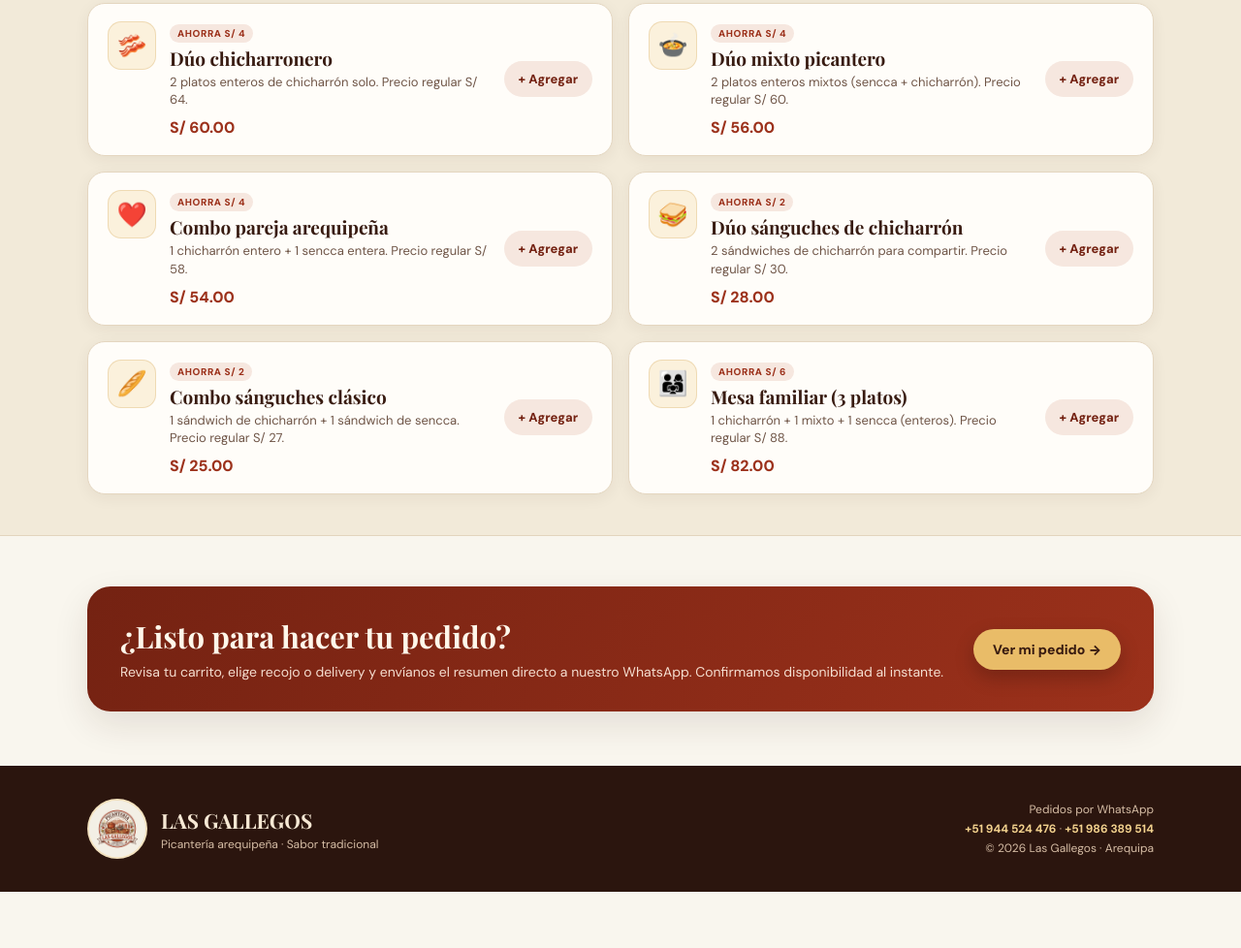
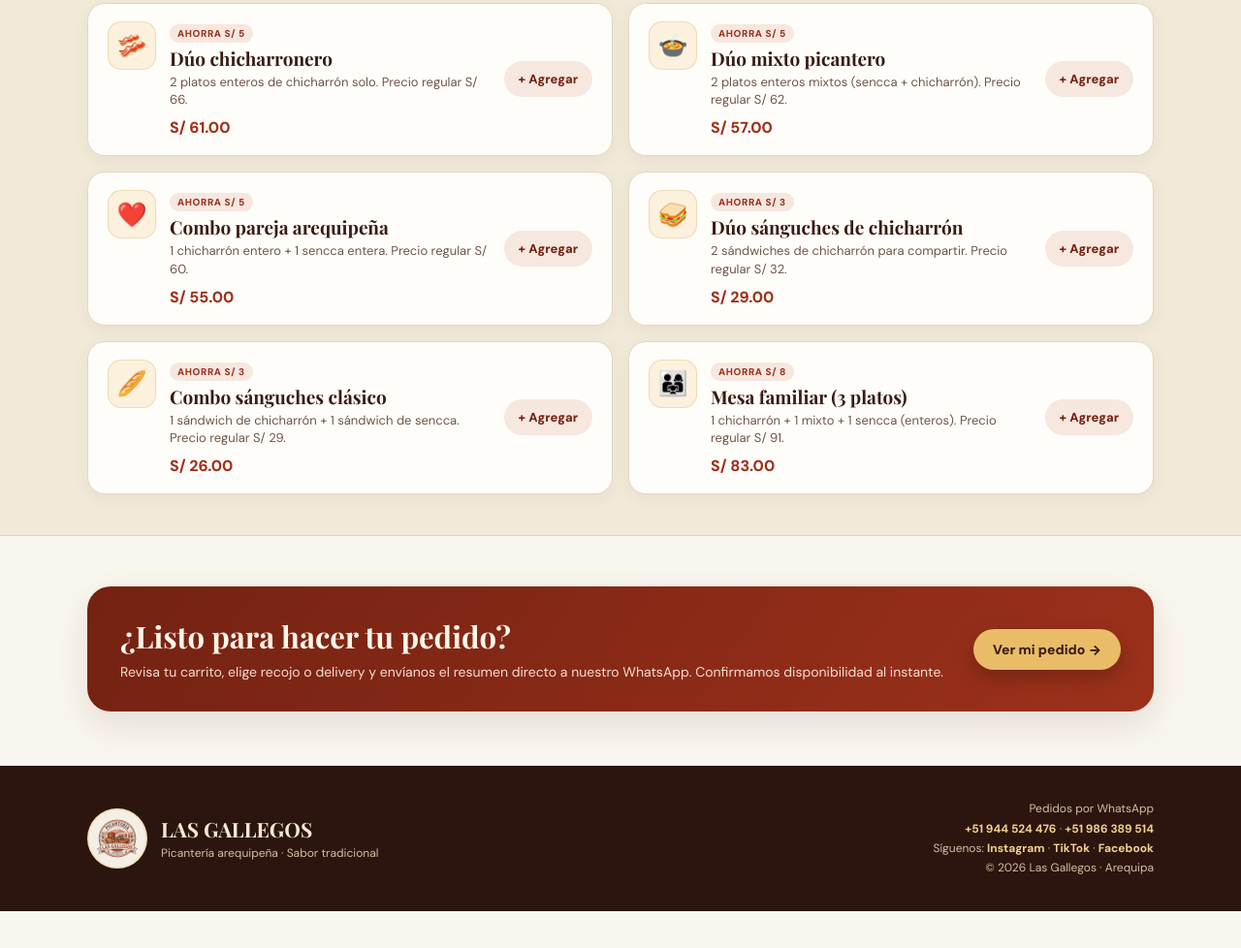
Before and after one commit to FrancoGutierrez/las-gallegos-web, a plain HTML site: page index.html in a window 1280 px wide. Shown: the part 2126-3104 px from the top of the page at 97% size. Drawn offline with nearby package versions, Linux system fonts and the light colour scheme; a web font is replaced by a local one.

Commit message:
Update Mixto photo, official flyer prices, promos, and social links

```diff
--- a/index.html
+++ b/index.html
@@ -1275,6 +1275,10 @@
         Pedidos por WhatsApp<br>
         <a href="https://wa.me/51944524476" target="_blank" rel="noopener">+51 944 524 476</a> ·
         <a href="https://wa.me/51986389514" target="_blank" rel="noopener">+51 986 389 514</a><br>
+        Síguenos:
+        <a href="https://www.instagram.com/lasgallegospicanteria/" target="_blank" rel="noopener">Instagram</a> ·
+        <a href="https://www.tiktok.com/@lasgallegospicanteria" target="_blank" rel="noopener">TikTok</a> ·
+        <a href="https://facebook.com/lasgallegospicanteria" target="_blank" rel="noopener">Facebook</a><br>
         © <span id="year"></span> Las Gallegos · Arequipa
       </div>
     </div>
--- a/menu-data.js
+++ b/menu-data.js
@@ -15,7 +15,12 @@ window.MENU_CONFIG = {
   whatsappNumbers: [
     { label: "WhatsApp 1", display: "944 524 476", phone: "51944524476" },
     { label: "WhatsApp 2", display: "986 389 514", phone: "51986389514" }
-  ]
+  ],
+  socials: {
+    instagram: "https://www.instagram.com/lasgallegospicanteria/",
+    tiktok: "https://www.tiktok.com/@lasgallegospicanteria",
+    facebook: "https://facebook.com/lasgallegospicanteria"
+  }
 };
 
 window.MENU_PRODUCTS = [
@@ -23,10 +28,10 @@ window.MENU_PRODUCTS = [
     id: "chicharron",
     name: "Chicharrón solo",
     category: "Platos",
-    price: 32,
+    price: 33,
     portions: [
-      { id: "entero", label: "Plato entero", price: 32 },
-      { id: "medio", label: "Medio plato", price: 18 }
+      { id: "entero", label: "Plato entero", price: 33 },
+      { id: "medio", label: "Medio plato", price: 19 }
     ],
     available: true,
     tag: "Favorito de la casa",
@@ -37,10 +42,10 @@ window.MENU_PRODUCTS = [
     id: "mixto",
     name: "Mixto: sencca + chicharrón",
     category: "Platos",
-    price: 30,
+    price: 31,
     portions: [
-      { id: "entero", label: "Plato entero", price: 30 },
-      { id: "medio", label: "Medio plato", price: 17 }
+      { id: "entero", label: "Plato entero", price: 31 },
+      { id: "medio", label: "Medio plato", price: 18 }
     ],
     available: true,
     tag: "Especialidad",
@@ -51,10 +56,10 @@ window.MENU_PRODUCTS = [
     id: "sencca",
     name: "Sencca sola",
     category: "Platos",
-    price: 26,
+    price: 27,
     portions: [
-      { id: "entero", label: "Plato entero", price: 26 },
-      { id: "medio", label: "Medio plato", price: 15 }
+      { id: "entero", label: "Plato entero", price: 27 },
+      { id: "medio", label: "Medio plato", price: 16 }
     ],
     available: true,
     tag: "Tradición arequipeña",
@@ -85,7 +90,7 @@ window.MENU_PRODUCTS = [
     id: "sand-chicha",
     name: "Sándwich de chicharrón",
     category: "Sándwiches",
-    price: 15,
+    price: 16,
     available: true,
     tag: "Para llevar",
     description: "Pan crocante relleno con nuestro chicharrón tradicional, ideal para cualquier momento.",
@@ -95,7 +100,7 @@ window.MENU_PRODUCTS = [
     id: "sand-sencca",
     name: "Sándwich de sencca",
     category: "Sándwiches",
-    price: 12,
+    price: 13,
     available: true,
     tag: "Para llevar",
     description: "Sándwich de sencca con todo el sabor tradicional de picantería en cada bocado.",
@@ -118,54 +123,54 @@ window.MENU_PROMOS = [
     id: "promo-duo-chicharron",
     icon: "🥓",
     name: "Dúo chicharronero",
-    detail: "2 platos enteros de chicharrón solo. Precio regular S/ 64.",
-    price: 60,
-    badge: "Ahorra S/ 4",
+    detail: "2 platos enteros de chicharrón solo. Precio regular S/ 66.",
+    price: 61,
+    badge: "Ahorra S/ 5",
     available: true
   },
   {
     id: "promo-duo-mixto",
     icon: "🍲",
     name: "Dúo mixto picantero",
-    detail: "2 platos enteros mixtos (sencca + chicharrón). Precio regular S/ 60.",
-    price: 56,
-    badge: "Ahorra S/ 4",
+    detail: "2 platos enteros mixtos (sencca + chicharrón). Precio regular S/ 62.",
+    price: 57,
+    badge: "Ahorra S/ 5",
     available: true
   },
   {
     id: "promo-pareja",
     icon: "❤️",
     name: "Combo pareja arequipeña",
-    detail: "1 chicharrón entero + 1 sencca entera. Precio regular S/ 58.",
-    price: 54,
-    badge: "Ahorra S/ 4",
+    detail: "1 chicharrón entero + 1 sencca entera. Precio regular S/ 60.",
+    price: 55,
+    badge: "Ahorra S/ 5",
     available: true
   },
   {
     id: "promo-duo-sand-chicha",
     icon: "🥪",
     name: "Dúo sánguches de chicharrón",
-    detail: "2 sándwiches de chicharrón para compartir. Precio regular S/ 30.",
-    price: 28,
-    badge: "Ahorra S/ 2",
+    detail: "2 sándwiches de chicharrón para compartir. Precio regular S/ 32.",
+    price: 29,
+    badge: "Ahorra S/ 3",
     available: true
   },
   {
     id: "promo-sand-mixto",
     icon: "🥖",
     name: "Combo sánguches clásico",
-    detail: "1 sándwich de chicharrón + 1 sándwich de sencca. Precio regular S/ 27.",
-    price: 25,
-    badge: "Ahorra S/ 2",
+    detail: "1 sándwich de chicharrón + 1 sándwich de sencca. Precio regular S/ 29.",
+    price: 26,
+    badge: "Ahorra S/ 3",
     available: true
   },
   {
     id: "promo-familiar",
     icon: "👨‍👩‍👧",
     name: "Mesa familiar (3 platos)",
-    detail: "1 chicharrón + 1 mixto + 1 sencca (enteros). Precio regular S/ 88.",
-    price: 82,
-    badge: "Ahorra S/ 6",
+    detail: "1 chicharrón + 1 mixto + 1 sencca (enteros). Precio regular S/ 91.",
+    price: 83,
+    badge: "Ahorra S/ 8",
     available: true
   }
 ];
```
Also changed, not shown: assets/mixto.jpg, 2 other files.
